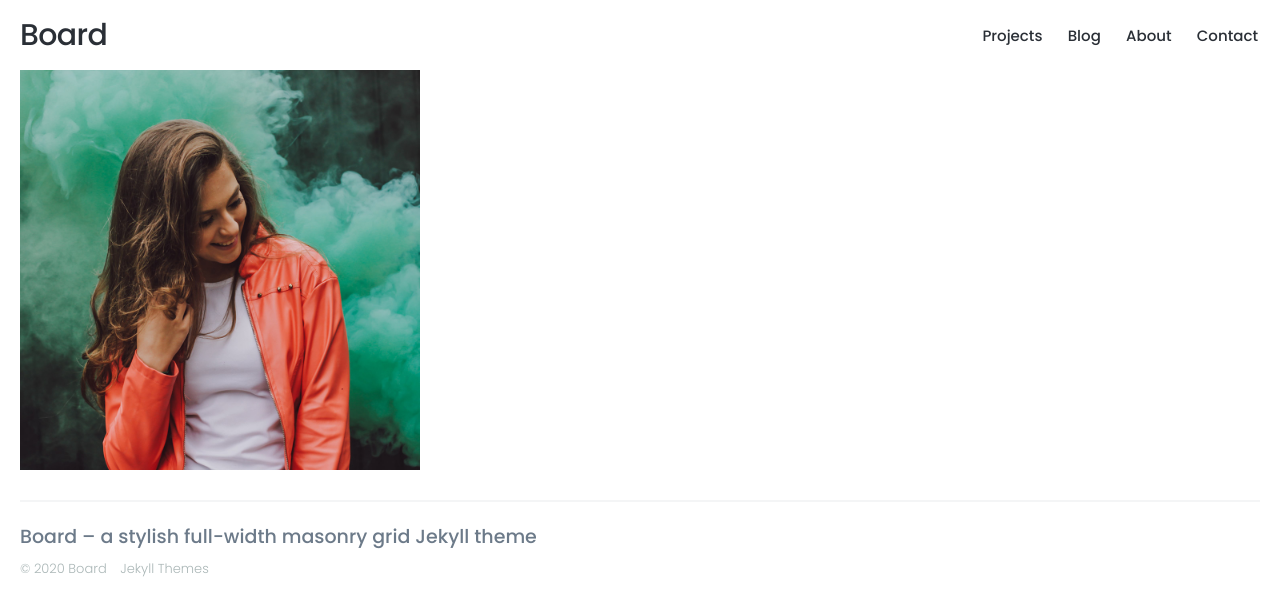
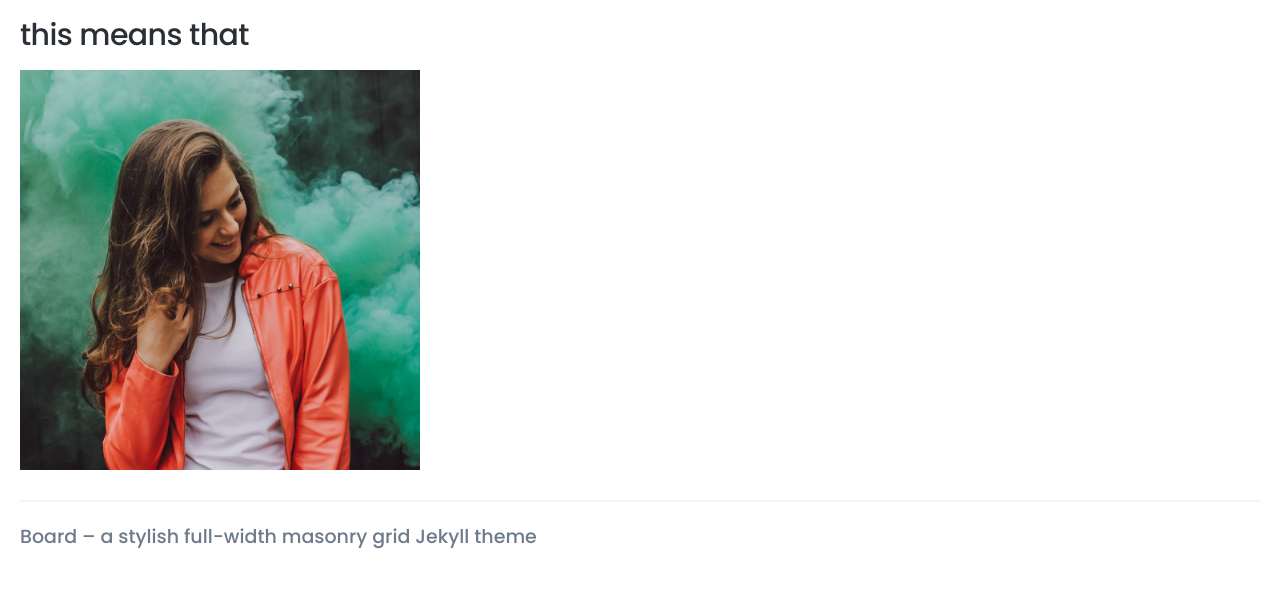
Before and after one commit to thismeansthat/thismeansthat.github.io, a Jekyll site: the page built from index-2.html, in a window 1280 px wide. Shown: the top 616 px of the page. Built offline with Jekyll 4.4.1, drawn with Linux system fonts in a browser that asks for light colours; nearby versions of some CDN libraries.

Commit message:
Blanked out content until repo ready

```diff
--- a/_data/settings.yml
+++ b/_data/settings.yml
@@ -1,21 +1,10 @@
 basic_settings:
-  site_title: Board
+  site_title: this means that
   favicon_image: /images/favicon.png
 
 header_settings:
   logo_image:
   logo_width: 200
-
-menu_settings:
-  menu_items:
-    - title: 'Projects'
-      url: '/'
-    - title: 'Blog'
-      url: '/blog/'
-    - title: 'About'
-      url: '/about'
-    - title: 'Contact'
-      url: '/contact'
 
 footer_settings:
   footer_tagline: Board – a stylish full-width masonry grid Jekyll theme
--- a/_includes/footer.html
+++ b/_includes/footer.html
@@ -6,11 +6,6 @@
 
 			<p class="footer__text">{{ site.data.settings.footer_settings.footer_tagline }}</p>
 
-			<div class="footer__copyright">
-				<span>© {{ 'now' | date: "%Y" }} {{ site.data.settings.basic_settings.site_title }}</span>
-				<a href="https://jekyllthemes.io" target="_blank">Jekyll Themes</a>
-			</div>
-
 			{% include socials.html %}
 
 		</div>
```
Also changed, not shown: 1 other file.
